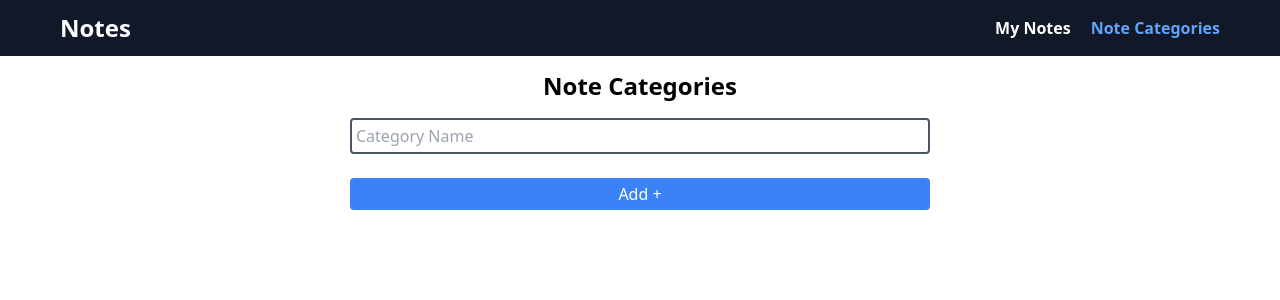
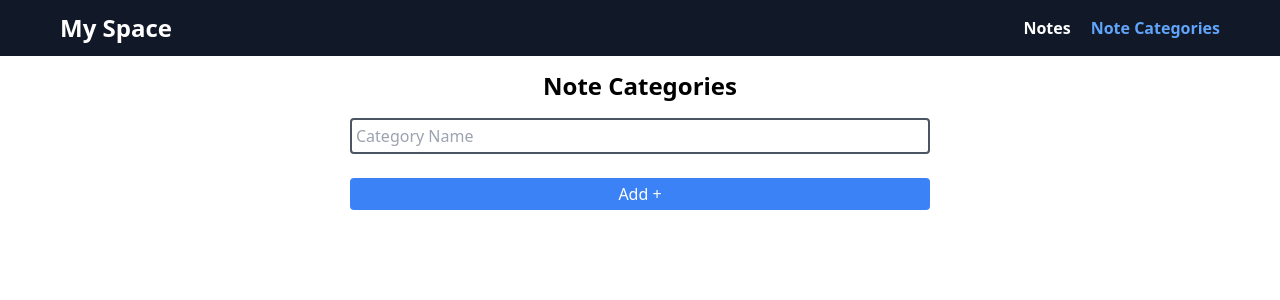
Before and after one commit to danijel-nik/my-space, a Next.js app: page /note-categories in a window 1280 px wide. Shown: the top 300 px of the page. Built offline with nearby package versions, Linux system fonts and the light colour scheme.

Commit message:
renaming app

```diff
--- a/components/Header.tsx
+++ b/components/Header.tsx
@@ -10,12 +10,12 @@ const Header = () => {
         <div className="fixed top-0 left-0 right-0 py-3 bg-gray-900 text-white">
             <div className="flex items-center justify-between w-[100%] max-w-[1200px] px-[20px] mx-auto">
                 <h2 className="font-bold text-2xl">
-                    <Link href="/" shallow>Notes</Link>
+                    <Link href="/" shallow>My Space</Link>
                 </h2>
                 <nav>
                     <ul className="list-none flex font-semibold">
                         <li className={`mr-5 hover:text-blue-400 transition-colors ${pathname === '/' ? 'text-blue-400' : ''}`}>
-                            <Link href="/" shallow>My Notes</Link>
+                            <Link href="/" shallow>Notes</Link>
                         </li>
                         <li className={`hover:text-blue-400 transition-colors ${pathname === '/note-categories' ? 'text-blue-400' : ''}`}>
                             <Link href="/note-categories" shallow>Note Categories</Link>
--- a/components/Notes/EditNoteForm.tsx
+++ b/components/Notes/EditNoteForm.tsx
@@ -25,7 +25,7 @@ const EditNoteForm = ({ id, title, content, refreshData, setEditForm }: Props) =
 
     const editNote = (noteId: string) => {
         try {
-            fetch(`/api/notes/${id}`, {
+            fetch(`/api/notes/${noteId}`, {
                 headers: {
                     'Content-Type': 'application/json'
                 },
```
